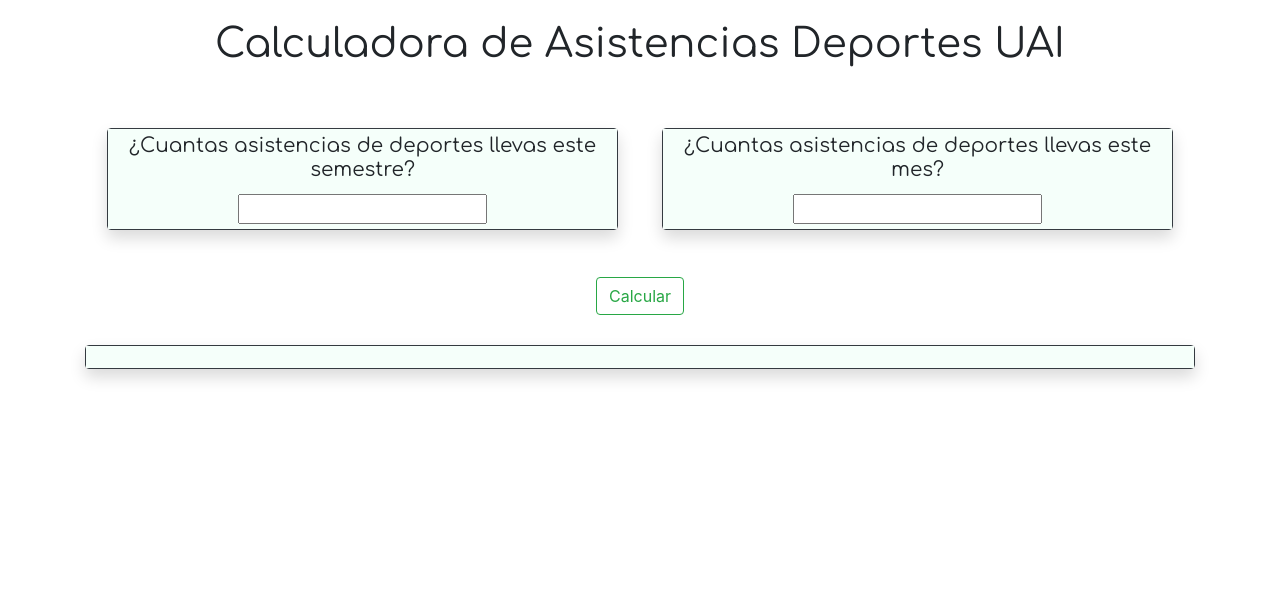
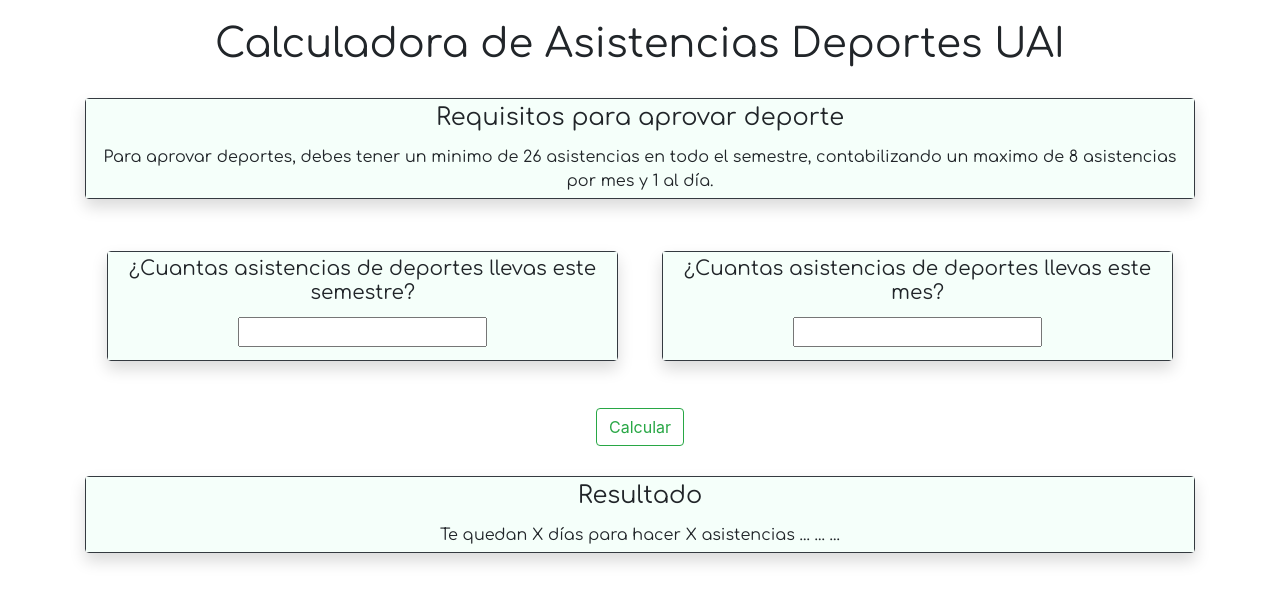
Before and after one commit to satelerd/Calculadora-de-Asistencia-Deporte-UAI, a React (Create React App) app: page / in a window 1280 px wide. Shown: the top 602 px of the page. Built offline with nearby package versions, Linux system fonts and the light colour scheme.

Commit message:
Retoques finales frontend 2.0

```diff
--- a/src/App.js
+++ b/src/App.js
@@ -3,6 +3,19 @@ import './App.css';
 import Button from './components/button/Button.js'
 import Card from "./components/card/Card.js";
 import Cards from './components/cards/Cards.js'
+
+const cards = [
+  {
+      id: 1,
+      title: "Resultado",
+      body: "Te quedan X días para hacer X asistencias ... ... ..."
+  },
+  {
+      id: 2,
+      title: "Requisitos para aprovar deporte",
+      body: "Para aprovar deportes, debes tener un minimo de 26 asistencias en todo el semestre, contabilizando un maximo de 8 asistencias por mes y 1 al día."
+  }
+]
 
 function App() {
   return (
@@ -12,6 +25,9 @@ function App() {
       </header>
       <body>
         <div>
+          <div className="result-card container">
+            <Card title={cards[1].title} body={cards[1].body} />
+          </div>
           <div className="input-cards">
             <Cards/>
           </div>
@@ -19,8 +35,9 @@ function App() {
             <Button className="col"/>
           </div>
           <div className="result-card container">
-            <Card/>
+            <Card title={cards[0].title} body={cards[0].body} />
           </div>
+
         </div>
       </body>
     </div>
--- a/src/components/input/Input.css
+++ b/src/components/input/Input.css
@@ -1,3 +1,3 @@
 input {
-    margin-bottom: 8px;
+    margin-bottom: 8px !important;
 }
```
